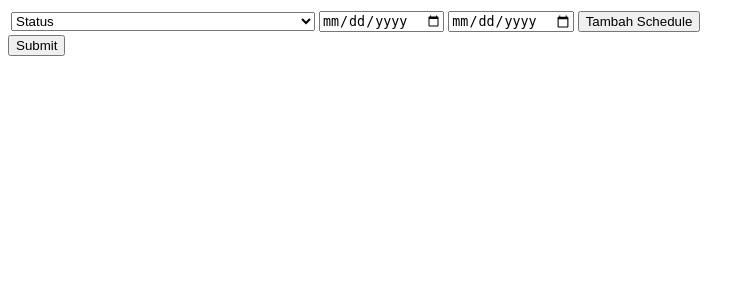
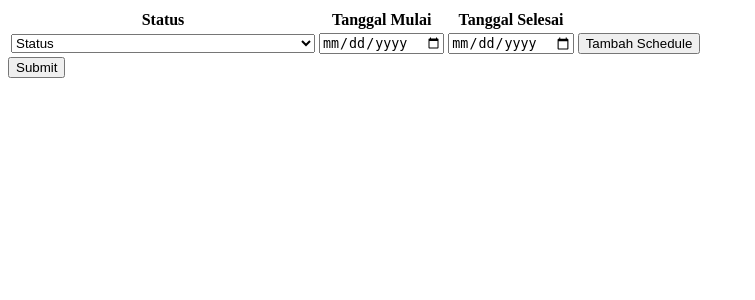
Before and after one commit to derilawlinda/form, a CodeIgniter app: the page made by application/views/admin/Absen/projectScheduleDetail.php in a window 1280 px wide. Shown: the top 300 px of the page, without its empty margins (0-755 px from the left). Run offline with CodeIgniter, Linux system fonts and the light colour scheme; data that the repository does not hold is empty.

Commit message:
minor changes

```diff
--- a/application/controllers/Rekapabsen.php
+++ b/application/controllers/Rekapabsen.php
@@ -356,7 +356,7 @@ public function index(){
     $table .= "<tr>";
     $table .= "<td rowspan=2 style='background-color:gainsboro;vertical-align:middle;'> <strong> Nama </strong> </td>";
     $table .= "<td rowspan=2 style='background-color:gainsboro;vertical-align:middle;'> <strong> Klasifikasi </strong>  </td>";
-    $table .= "<td style='background-color:gainsboro;text-align:center' colspan=".$lastDayThisMonth."><strong>".$bulanArray[$bulanNumber]." ".$tahun."</strong></td>";
+    $table .= "<td data-a-h='center' style='background-color:gainsboro;text-align:center' colspan=".$lastDayThisMonth."><strong>".$bulanArray[$bulanNumber]." ".$tahun."</strong></td>";
     $table .= "</tr>";
     $table .= "<tr>";
     for ($x = 1; $x <= $lastDayThisMonth; $x++) {
--- a/application/views/admin/Absen/projectScheduleDetail.php
+++ b/application/views/admin/Absen/projectScheduleDetail.php
@@ -7,7 +7,13 @@
 
             <div class="table-responsive">
                 <table class="table table-borderless" id="tableSchedule">
-
+                    <thead>
+                    <tr>
+                            <th>Status</th>
+                            <th>Tanggal Mulai</th>
+                            <th>Tanggal Selesai</th>
+                        </tr>
+                    </thead>
                     <?php if(count($project_schedules)) :
                         $i=0;
                         foreach ($project_schedules as $project_schedule) {
```
